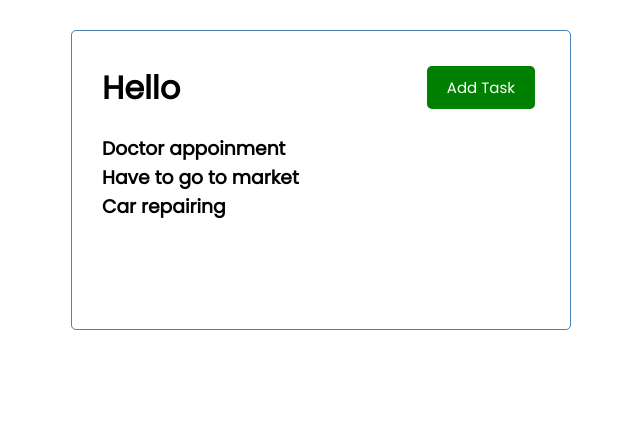
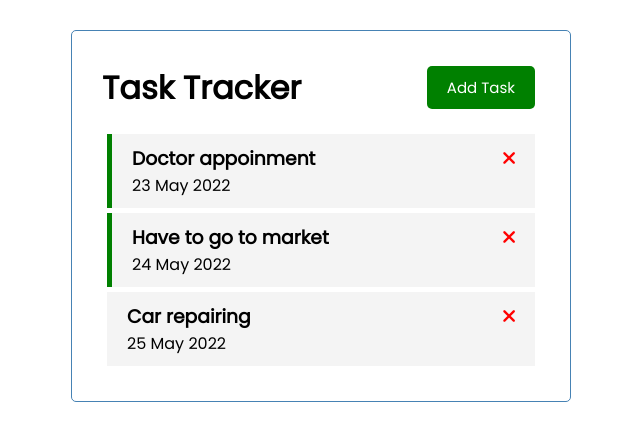
Before and after one commit to RafsanRifat/work-tracker-app, a Vue app: page / in a window 1280 px wide. Shown: the top 440 px of the page, without its empty margins (319-959 px from the left). Built offline with nearby package versions, Linux system fonts and the light colour scheme.

Commit message:
task added and working

```diff
--- a/public/index.html
+++ b/public/index.html
@@ -4,6 +4,7 @@
     <meta charset="utf-8">
     <meta http-equiv="X-UA-Compatible" content="IE=edge">
     <meta name="viewport" content="width=device-width,initial-scale=1.0">
+      <link rel="stylesheet" href="https://cdnjs.cloudflare.com/ajax/libs/font-awesome/6.1.1/css/all.min.css" integrity="sha512-KfkfwYDsLkIlwQp6LFnl8zNdLGxu9YAA1QvwINks4PhcElQSvqcyVLLD9aMhXd13uQjoXtEKNosOWaZqXgel0g==" crossorigin="anonymous" referrerpolicy="no-referrer" />
     <link rel="icon" href="<%= BASE_URL %>favicon.ico">
     <title><%= htmlWebpackPlugin.options.title %></title>
   </head>
--- a/src/App.vue
+++ b/src/App.vue
@@ -1,18 +1,18 @@
 <template>
  <div class="container">
-   <Header_tracker title="Hello"></Header_tracker>
-   <Task_tracker :tasks="tasks"></Task_tracker>
+   <Header_tracker title="Task Tracker"></Header_tracker>
+   <Tasks_tracker :tasks="tasks"></Tasks_tracker>
  </div>
 </template>
 
 <script>
 import Header_tracker from "@/components/Header_tracker";
-import Task_tracker from "@/components/Task_tracker";
+import Tasks_tracker from "@/components/Tasks_tracker";
 export default {
   name: 'App',
   components: {
     Header_tracker,
-    Task_tracker
+    Tasks_tracker
   },
   data(){
     return{
--- a/src/components/Task_tracker.vue
+++ b/src/components/Task_tracker.vue
@@ -1,20 +1,39 @@
 <template>
-  <div v-for=" task in tasks " v-bind:key="task.id ">
-    <h3>{{ task.text }}</h3>
+  <div :class="[task.reminder ? 'reminder' : '', 'task']">
+    <h3>{{ task.text }}
+      <i class="fas fa-times"></i>
+    </h3>
+    <p>{{ task.day }}</p>
   </div>
 </template>
 
 
 <script>
-  export default {
-    name: 'Task_tracker',
-    props : {
-      tasks: Array,
-    },
+export default {
+  name: 'Task_tracker',
+  props: {
+    task: Object
   }
+}
 </script>
 
 
 <style>
-
+.fas {
+  color: red;
+}
+.task {
+  background: #f4f4f4;
+  margin: 5px;
+  padding: 10px 20px;
+  cursor: pointer;
+}
+.task.reminder {
+  border-left: 5px solid green;
+}
+.task h3 {
+  display: flex;
+  align-items: center;
+  justify-content: space-between;
+}
 </style>
--- /dev/null
+++ b/src/components/Tasks_tracker.vue
@@ -0,0 +1,24 @@
+<template>
+  <div v-for=" task in tasks " v-bind:key="task.id ">
+    <Task_tracker :task="task"></Task_tracker>
+  </div>
+</template>
+
+*
+<script>
+import Task_tracker from "@/components/Task_tracker";
+  export default {
+    name: 'Tasks_tracker',
+    props : {
+      tasks: Array,
+    },
+    components:{
+      Task_tracker
+    }
+  }
+</script>
+
+
+<style>
+
+</style>
```
